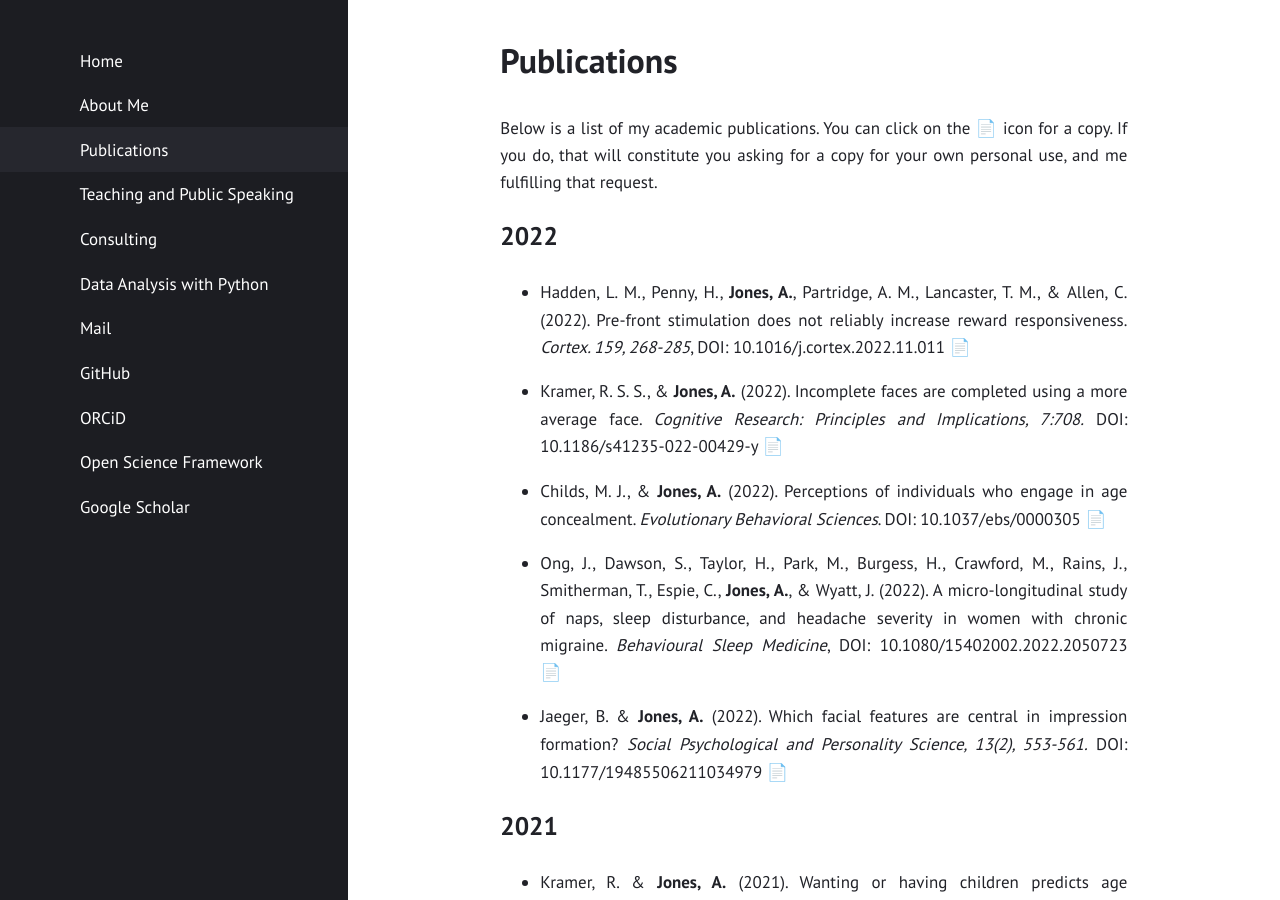
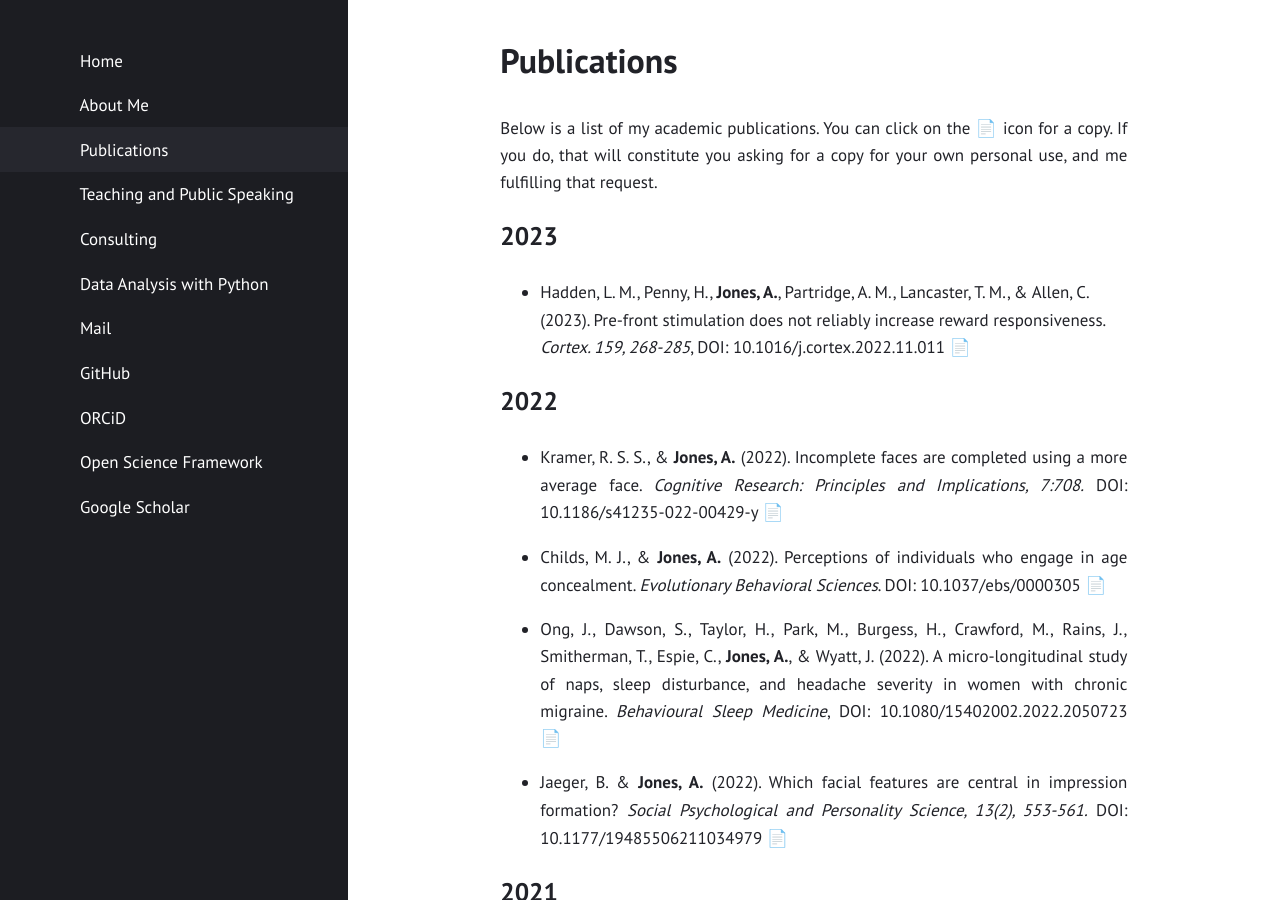
Before and after one commit to alexjonesphd/alexjonesphd.github.io, a Jekyll site: the page built from publications.md, in a window 1280 px wide and 900 px high. Built offline with Jekyll 4.4.1, drawn with Linux system fonts in a browser that asks for light colours.

Commit message:
Update publications.md

```diff
--- a/publications.md
+++ b/publications.md
@@ -8,9 +8,10 @@
 
 
 
+## 2023
+- Hadden, L. M., Penny, H., **Jones, A.**, Partridge, A. M., Lancaster, T. M., & Allen, C. (2023). Pre-front stimulation does not reliably increase reward responsiveness. *Cortex. 159, 268-285*, DOI: 10.1016/j.cortex.2022.11.011 [📄](https://alexjonesphd.github.io/assets/papers/2022/haddenetal2022.pdf)
+
 ## 2022
-- Hadden, L. M., Penny, H., **Jones, A.**, Partridge, A. M., Lancaster, T. M., & Allen, C. (2022). Pre-front stimulation does not reliably increase reward responsiveness. *Cortex. 159, 268-285*, DOI: 10.1016/j.cortex.2022.11.011 [📄](https://alexjonesphd.github.io/assets/papers/2022/haddenetal2022.pdf)
-
 - Kramer, R. S. S., & **Jones, A.** (2022). Incomplete faces are completed using a more average face. *Cognitive Research: Principles and Implications, 7:708.* DOI: 10.1186/s41235-022-00429-y [📄](https://alexjonesphd.github.io/assets/papers/2022/kramer&jones2022.pdf)
 
 - Childs, M. J., & **Jones, A.** (2022). Perceptions of individuals who engage in age concealment. *Evolutionary Behavioral Sciences*. DOI: 10.1037/ebs/0000305 [📄](https://alexjonesphd.github.io/assets/papers/2022/childs&jones2022.pdf)
```
